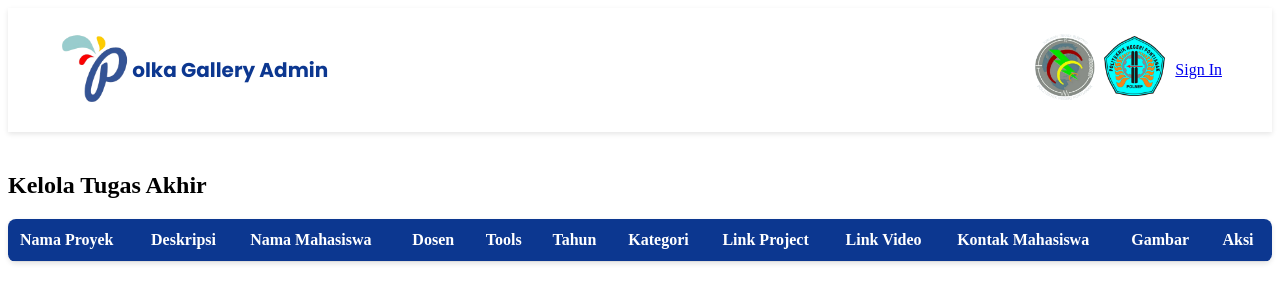
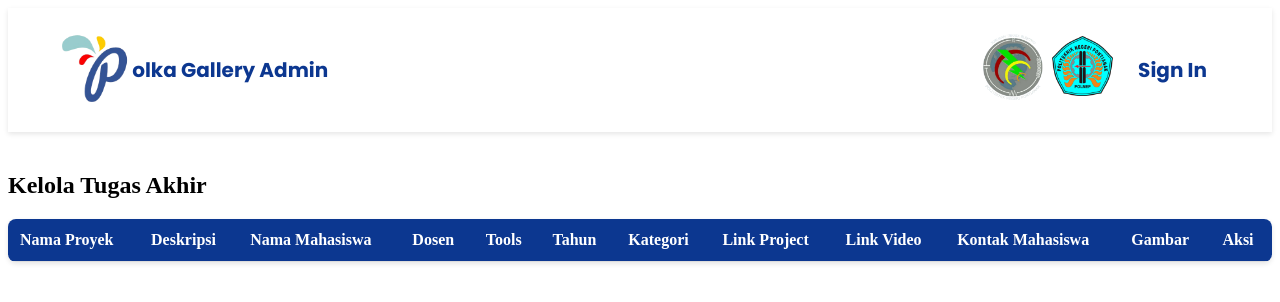
Before and after one commit to PBL-5E-2024-2025/PolkaGallery, a website: page kelolaTA.html in a window 1280 px wide. Drawn offline with nearby package versions, Linux system fonts and the light colour scheme; no server answers.

Commit message:
modifikasi program

```diff
--- a/assets/css/styledashboard.css
+++ b/assets/css/styledashboard.css
@@ -306,3 +306,19 @@ tr:hover {
 .profile-dropdown.active .dropdown-content {
     display: block;
 }
+
+.sign-in {
+    font-family: 'Poppins', sans-serif;
+    font-size: 20px; /* Font size for sign-in text */
+    color: #0C3790; /* Color for the sign-in text */
+    text-decoration: none;
+    font-weight: bold; /* Make the text bold */
+    padding: 10px 15px; /* Add some padding for better click area */
+    border-radius: 5px; /* Rounded corners for button effect */
+    transition: background-color 0.3s; /* Transition effect for hover */
+}
+
+.sign-in:hover {
+    background-color: #0C3790; /* Change background on hover */
+    color: white; /* Change text color on hover */
+}
```
Also changed, not shown: gallery.html (+1 -0 lines).
